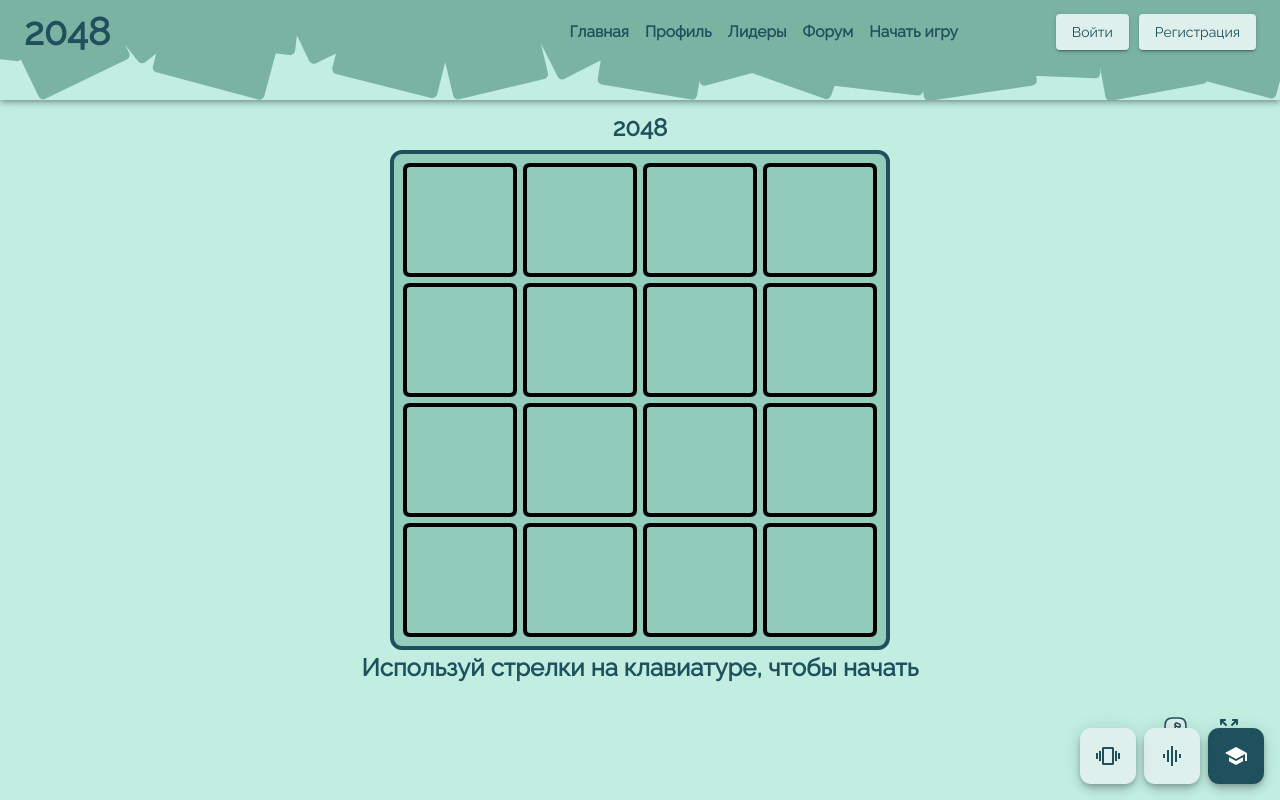
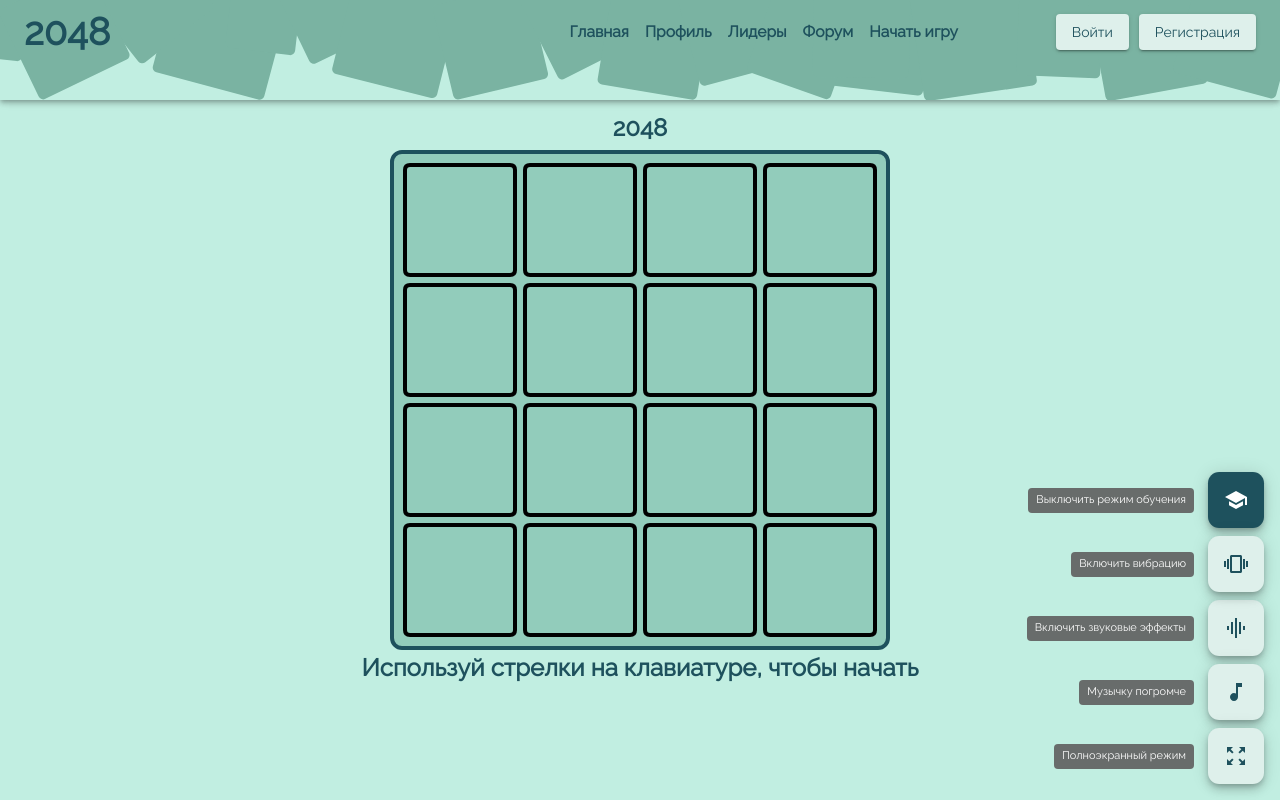
Before and after one commit to boorav4ik/praktikum, a React (Vite) app in the folder packages/client/: page / in a window 1280 px wide. Built offline with nearby package versions, Linux system fonts and the light colour scheme; no server answers.

Commit message:
some fix

```diff
--- a/packages/client/src/App.tsx
+++ b/packages/client/src/App.tsx
@@ -1,4 +1,4 @@
-// import { useEffect } from 'react'
+import { useEffect } from 'react'
 import { BrowserRouter, Routes, Route } from 'react-router-dom'
 import * as Pages from 'pages'
 import * as Layouts from 'layouts'
@@ -8,16 +8,16 @@ import { FullScreen } from 'components/FullScreen'
 import './App.css'
 
 function App() {
-  // useEffect(() => {
-  //   const fetchServerData = async () => {
-  //     const url = `http://localhost:${__SERVER_PORT__}`
-  //     const response = await fetch(url)
-  //     const data = await response.json()
-  //     console.log(data)
-  //   }
+  useEffect(() => {
+    const fetchServerData = async () => {
+      const url = `http://localhost:${__SERVER_PORT__}`
+      const response = await fetch(url)
+      const data = await response.json()
+      console.log(data)
+    }
 
-  //   fetchServerData()
-  // }, [])
+    fetchServerData()
+  }, [])
 
   return (
     <FullScreen>
--- a/packages/client/src/components/Audio.tsx
+++ b/packages/client/src/components/Audio.tsx
@@ -1,39 +1,28 @@
-import { useState } from 'react'
-import { Box } from '@mui/material'
-import Button from '@mui/material/Button'
-import { AudioIcon } from 'layouts/Main/icons/Audio'
-import Track from 'assets/audio/Maco-Mamuco.mp3'
+import { useEffect, useMemo, useState } from 'react'
+import TriangleSquare from 'assets/audio/TriangleSquare.mp3'
+import { Fab } from './FloatingActionButton'
+import { MusicNote, MusicOff } from '@mui/icons-material'
 
-export function Audio() {
-  const [toggle, setToggle] = useState<boolean>(false)
+export function AudioPlayer() {
+  const [toggle, setToggle] = useState(false)
+  const audio = useMemo(() => {
+    const audio = new Audio(TriangleSquare)
+    audio.loop = true
+    return audio
+  }, [])
 
   const handleToggle = () => {
     setToggle(!toggle)
   }
 
+  useEffect(() => {
+    if (toggle) audio.play()
+    else audio.pause()
+  }, [toggle])
+
   return (
-    <Box>
-      <Button
-        title='Музычку погромче'
-        onClick={handleToggle}
-        sx={{
-          position: 'relative',
-          padding: '12px',
-          maxWidth: '54px',
-          minWidth: '54px',
-        }}>
-        <AudioIcon />
-      </Button>
-      {toggle ? (
-        <Box
-          sx={{
-            position: 'absolute',
-            top: '-3px',
-            left: '-318px',
-          }}>
-          <audio src={Track} controls loop></audio>
-        </Box>
-      ) : null}
-    </Box>
+    <Fab title="Музычку погромче" onClick={handleToggle} order={1}>
+      {toggle ? <MusicOff /> : <MusicNote />}
+    </Fab>
   )
 }
--- a/packages/client/src/components/FloatingActionButton.tsx
+++ b/packages/client/src/components/FloatingActionButton.tsx
@@ -5,17 +5,17 @@ type FabProps = {
   order?: number
   onClick: () => void
   children: React.ReactNode
-  active: boolean
+  active?: boolean
 }
 
 export function Fab({ order = 0, title, active, ...props }: FabProps) {
   return (
-    <Tooltip title={title}>
+    <Tooltip title={title} placement='left' open={true}>
       <MuiFab
         sx={{
           position: 'absolute',
-          bottom: 16,
-          right: 16 + order * 64,
+          bottom: 16 + order * 64,
+          right: 16,
           borderRadius: '20%',
         }}
         color={active ? 'secondary' : 'primary'}
--- a/packages/client/src/components/FullScreen.tsx
+++ b/packages/client/src/components/FullScreen.tsx
@@ -1,52 +1,36 @@
-import { MouseEventHandler, RefObject, useRef } from 'react'
+import { useRef } from 'react'
 import Box from '@mui/material/Box'
-import Button from '@mui/material/Button'
+// import Button from '@mui/material/Button'
 import { styled } from '@mui/material/styles'
 import {
   DocumentElementWithFullScreen,
   useFullScreen,
 } from 'hooks/useFullScreen'
-import { DefaultScreenIcon } from 'layouts/Main/icons/DefaultScreen'
-import { FullScreenIcon } from 'layouts/Main/icons/FullScreen'
-import { Audio } from './Audio'
+// import { DefaultScreenIcon } from 'layouts/Main/icons/DefaultScreen'
+// import { FullScreenIcon } from 'layouts/Main/icons/FullScreen'
+import { AudioPlayer } from './Audio'
+import { Fab } from './FloatingActionButton'
+import { ZoomInMap, ZoomOutMap } from '@mui/icons-material'
 
 const Screen = styled(Box)(() => ({
   '&::backdrop': {
-    background: 'transparent',
+    // background: 'transparent',
+    display: "none"
   },
 }))
 
 export function FullScreen({ children }: { children: JSX.Element }) {
-  const fullScreenElement = useRef(
-    null
-  ) as RefObject<DocumentElementWithFullScreen>
-
-  const [fullScreen, toggleFullScreen] = useFullScreen(fullScreenElement)
-
-  const handleFullScreen = toggleFullScreen as | MouseEventHandler<HTMLButtonElement>
+  // const screenRef = useRef<DocumentElementWithFullScreen>()
+  const [screenRef, fullScreen, toggleFullScreen] = useFullScreen()
 
   return (
-    <Screen ref={fullScreenElement} className={'fullscreen'}>
-      {children}
-      <Box
-        sx={{
-          display: 'flex',
-          position: 'fixed',
-          bottom: '48px',
-          right: '24px',
-        }}>
-        <Audio />
-        <Button
-          title={!fullScreen ? 'Полноэкранный режим' : 'Обычный режим'}
-          onClick={handleFullScreen}
-          sx={{
-            padding: '12px',
-            maxWidth: '54px',
-            minWidth: '54px',
-          }}>
-          {!fullScreen ? <FullScreenIcon /> : <DefaultScreenIcon />}
-        </Button>
-      </Box>
+    <Screen ref={screenRef}>
+      {children} <AudioPlayer />
+      <Fab
+        title={fullScreen ? 'Обычный режим' : 'Полноэкранный режим'}
+        onClick={toggleFullScreen}>
+        {fullScreen ? <ZoomInMap /> : <ZoomOutMap />}
+      </Fab>
     </Screen>
   )
 }
--- a/packages/client/src/hooks/useFullScreen.ts
+++ b/packages/client/src/hooks/useFullScreen.ts
@@ -1,4 +1,4 @@
-import { useState, useEffect, RefObject } from 'react'
+import { useState, useEffect, useRef, RefObject } from 'react'
 
 interface DocumentWithFullScreen extends Document {
   mozFullScreenElement: Element
@@ -15,22 +15,25 @@ export interface DocumentElementWithFullScreen extends HTMLElement {
   webkitRequestFullscreen: () => void
 }
 
-export function useFullScreen(
-  elementRef: RefObject<DocumentElementWithFullScreen>
-) {
+export function useFullScreen(): [
+  RefObject<DocumentElementWithFullScreen>,
+  boolean,
+  () => void
+] {
   const doc = document as DocumentWithFullScreen
+  const elementRef = useRef<DocumentElementWithFullScreen>(null)
   const [fullScreen, setFullScreen] = useState<boolean>(
-    !!(
+    Boolean(
       doc.fullscreenElement ||
-      doc.mozFullScreenElement ||
-      doc.webkitFullscreenElement ||
-      doc.msFullscreenElement
+        doc.mozFullScreenElement ||
+        doc.webkitFullscreenElement ||
+        doc.msFullscreenElement
     )
   )
 
   const toggleFullScreen = () => {
-    const element = elementRef.current as DocumentElementWithFullScreen
-
+    const element = elementRef.current
+    console.log('!!!', element)
     if (element) {
       if (!fullScreen) {
         if (element.requestFullscreen) {
@@ -65,7 +68,7 @@ export function useFullScreen(
 
     return () =>
       document.removeEventListener('fullscreenchange', onFullscreenChange)
-  })
+  }, [])
 
-  return [fullScreen, toggleFullScreen]
+  return [elementRef, fullScreen, toggleFullScreen]
 }
--- a/packages/client/src/layouts/Main/icons/Audio.tsx
+++ /dev/null
@@ -1,32 +0,0 @@
-import { SvgIcon, SvgIconProps } from '@mui/material'
-
-export function AudioIcon(props: SvgIconProps) {
-  return (
-    <SvgIcon {...props} viewBox="0 0 23 23">
-      <path
-        d="M22 15V9C22 4 20 2 15 2H9C4 2 2 4 2 9V15C2 20 4 22 9 22H15C20 22 22 20 22 15Z"
-        stroke="#1E515D"
-        stroke-width="1.5"
-        stroke-linecap="round"
-        stroke-linejoin="round"></path>
-      <path
-        d="M9.62 17.3C10.7908 17.3 11.74 16.3509 11.74 15.1801C11.74 14.0092 10.7908 13.0601 9.62 13.0601C8.44915 13.0601 7.5 14.0092 7.5 15.1801C7.5 16.3509 8.44915 17.3 9.62 17.3Z"
-        stroke="#1E515D"
-        stroke-width="1.5"
-        stroke-linecap="round"
-        stroke-linejoin="round"></path>
-      <path
-        d="M11.74 15.18V7.77002"
-        stroke="#1E515D"
-        stroke-width="1.5"
-        stroke-linecap="round"
-        stroke-linejoin="round"></path>
-      <path
-        d="M13.13 6.7701L15.47 7.55006C16.04 7.74006 16.5 8.38006 16.5 8.98006V9.60005C16.5 10.4101 15.87 10.8601 15.11 10.6001L12.77 9.82008C12.2 9.63008 11.74 8.99009 11.74 8.39009V7.7701C11.74 6.9701 12.36 6.5101 13.13 6.7701Z"
-        stroke="#1E515D"
-        stroke-width="1.5"
-        stroke-linecap="round"
-        stroke-linejoin="round"></path>
-    </SvgIcon>
-  )
-}
--- a/packages/client/src/layouts/Main/icons/FullScreen.tsx
+++ /dev/null
@@ -1,11 +0,0 @@
-import { SvgIcon, SvgIconProps } from '@mui/material'
-
-export function FullScreenIcon(props: SvgIconProps) {
-  return (
-    <SvgIcon {...props} viewBox="0 0 24 24">
-      <path
-        d="M3 4C3 3.44772 3.44772 3 4 3H8C8.55228 3 9 3.44772 9 4C9 4.55228 8.55228 5 8 5H6.41421L9.70711 8.29289C10.0976 8.68342 10.0976 9.31658 9.70711 9.70711C9.31658 10.0976 8.68342 10.0976 8.29289 9.70711L5 6.41421V8C5 8.55228 4.55228 9 4 9C3.44772 9 3 8.55228 3 8V4ZM16 3H20C20.5523 3 21 3.44772 21 4V8C21 8.55228 20.5523 9 20 9C19.4477 9 19 8.55228 19 8V6.41421L15.7071 9.70711C15.3166 10.0976 14.6834 10.0976 14.2929 9.70711C13.9024 9.31658 13.9024 8.68342 14.2929 8.29289L17.5858 5H16C15.4477 5 15 4.55228 15 4C15 3.44772 15.4477 3 16 3ZM9.70711 14.2929C10.0976 14.6834 10.0976 15.3166 9.70711 15.7071L6.41421 19H8C8.55228 19 9 19.4477 9 20C9 20.5523 8.55228 21 8 21H4C3.44772 21 3 20.5523 3 20V16C3 15.4477 3.44772 15 4 15C4.55228 15 5 15.4477 5 16V17.5858L8.29289 14.2929C8.68342 13.9024 9.31658 13.9024 9.70711 14.2929ZM14.2929 14.2929C14.6834 13.9024 15.3166 13.9024 15.7071 14.2929L19 17.5858V16C19 15.4477 19.4477 15 20 15C20.5523 15 21 15.4477 21 16V20C21 20.5523 20.5523 21 20 21H16C15.4477 21 15 20.5523 15 20C15 19.4477 15.4477 19 16 19H17.5858L14.2929 15.7071C13.9024 15.3166 13.9024 14.6834 14.2929 14.2929Z"
-        fill="#1E515D"></path>
-    </SvgIcon>
-  )
-}
--- a/packages/client/src/pages/Main/index.tsx
+++ b/packages/client/src/pages/Main/index.tsx
@@ -24,7 +24,7 @@ export function MainPage() {
       </Box>
       <Fab
         active={gameMode === GameMode.Guide}
-        order={0}
+        order={4}
         title={`${
           gameMode === GameMode.Guide ? 'Выключить' : 'Включить'
         } режим обучения`}
@@ -37,7 +37,7 @@ export function MainPage() {
       </Fab>
       {/* TODO: add confirm dialog on switch to guide mode */}
       <Fab
-        order={1}
+        order={2}
         active={!isSoundEffectsDisabled}
         onClick={() => setIsSoundEffectsDisabled(state => !state)}
         title={`${
@@ -47,7 +47,7 @@ export function MainPage() {
       </Fab>
       <Fab
         active={!isVibrationDisabled}
-        order={2}
+        order={3}
         title={`${isVibrationDisabled ? 'Включить' : 'Выключить'} вибрацию`}
         onClick={() => setIsVibrationDisabled(state => !state)}>
         <Vibration />
```
Also changed, not shown: packages/client/src/game/components/EndGameDialod/index.tsx (deleted, +0 -16 lines), 2 other files (tests, documents, lock files or other folders).
